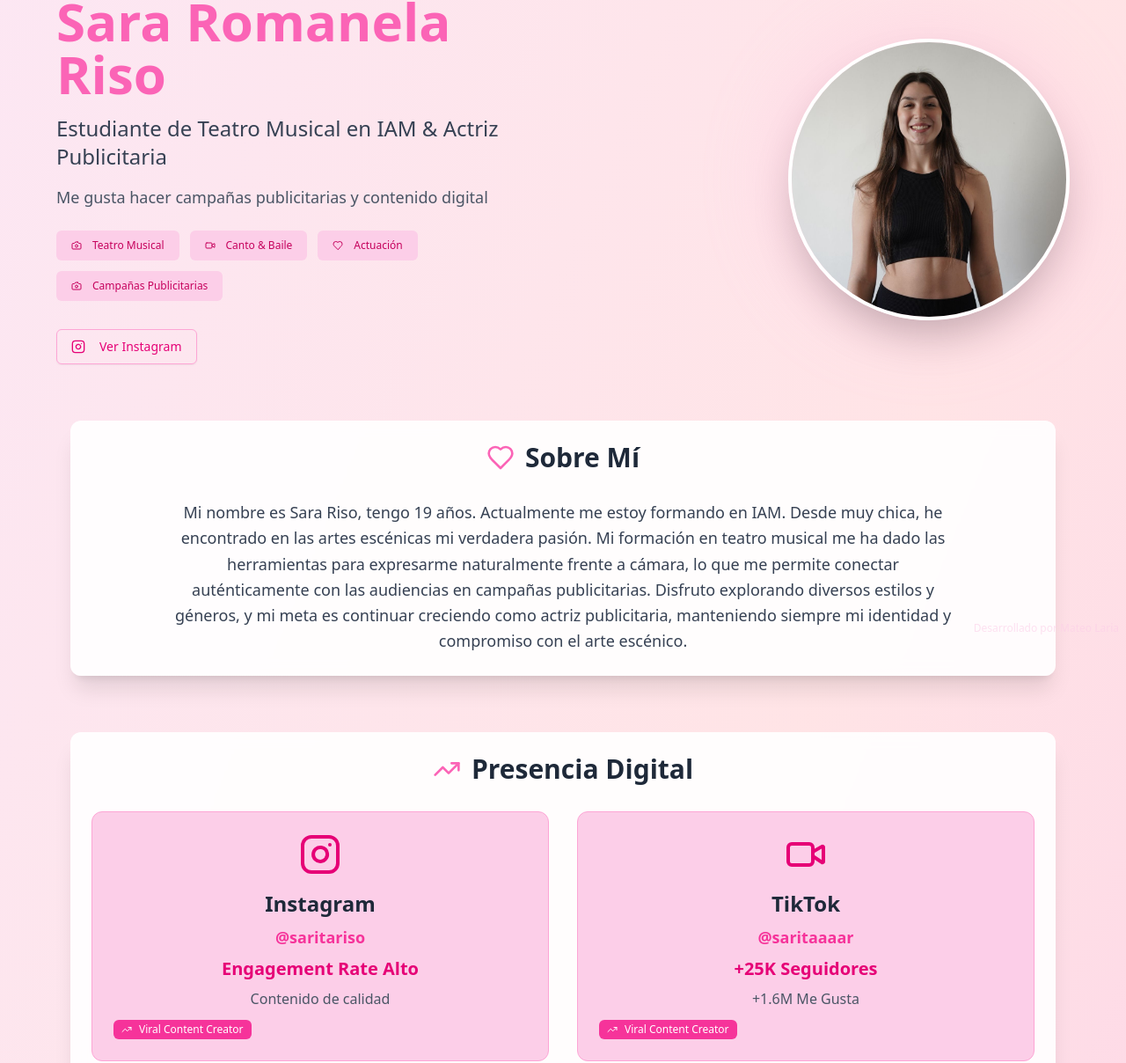
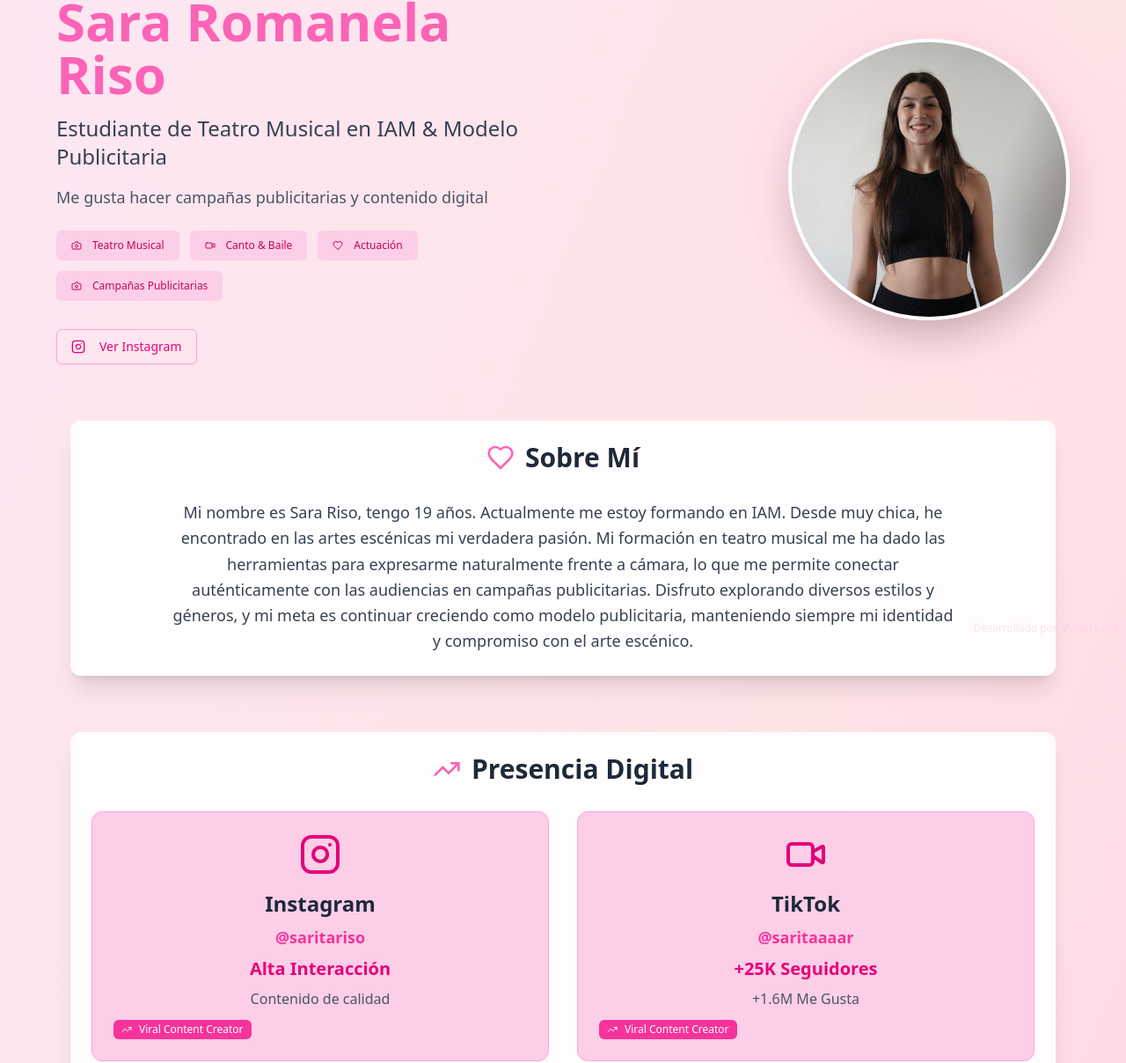
Before and after one commit to Laria-Mateo/sara-portfolio, a Next.js app: page / in a window 1280 px wide. Shown: the part 70-1278 px from the top of the page at 88% size. Built offline with nearby package versions, Linux system fonts and the light colour scheme.

Commit message:
fix - layout

```diff
--- a/app/layout.tsx
+++ b/app/layout.tsx
@@ -2,8 +2,8 @@ import type { Metadata } from 'next'
 import './globals.css'
 
 export const metadata: Metadata = {
-  title: 'Sara Romanela Riso - Estudiante de Teatro Musical & Actriz Publicitaria',
-  description: 'Portfolio profesional de Sara Romanela Riso, estudiante de teatro musical en IAM y actriz publicitaria especializada en campañas publicitarias y contenido digital.',
+  title: 'Sara Romanela Riso - Estudiante de Teatro Musical & Modelo Publicitaria',
+  description: 'Portfolio profesional de Sara Romanela Riso, estudiante de teatro musical en IAM y modelo publicitaria especializada en campañas publicitarias y contenido digital.',
 }
 
 export default function RootLayout({
--- a/components/layout/Footer.tsx
+++ b/components/layout/Footer.tsx
@@ -30,7 +30,7 @@ export function Footer() {
     <footer className="bg-pink-500 text-white py-12">
       <div className="max-w-6xl mx-auto px-4 text-center">
         <h3 className="text-2xl font-bold mb-4">Sara Romanela Riso</h3>
-        <p className="text-pink-200 mb-6">Estudiante de Teatro Musical en IAM & Actriz Publicitaria</p>
+        <p className="text-pink-200 mb-6">Estudiante de Teatro Musical en IAM & Modelo Publicitaria</p>
 
         <div className="flex justify-center gap-6 mb-6">
           <a href="https://www.instagram.com/saritariso/" target="_blank" rel="noopener noreferrer">
--- a/components/layout/Header.tsx
+++ b/components/layout/Header.tsx
@@ -12,7 +12,7 @@ export function Header() {
               Sara Romanela Riso
             </h1>
             <p className="text-xl md:text-2xl text-gray-700 font-light mb-4">
-              Estudiante de Teatro Musical en IAM & Actriz Publicitaria
+              Estudiante de Teatro Musical en IAM & Modelo Publicitaria
             </p>
             <p className="text-lg text-gray-600 mb-6">
               Me gusta hacer campañas publicitarias y contenido digital
@@ -54,7 +54,7 @@ export function Header() {
               <div className="relative w-80 h-80 rounded-full overflow-hidden border-4 border-white shadow-2xl">
                 <img
                   src="/images/sara-front.jpg"
-                  alt="Sara Romanela Riso - Estudiante de Teatro Musical en IAM & Actriz Publicitaria"
+                  alt="Sara Romanela Riso - Estudiante de Teatro Musical en IAM & Modelo Publicitaria"
                   className="object-cover object-center w-full h-full"
                   style={{ objectPosition: 'center 30%' }}
                 />
--- a/components/ui/sections/AboutSection.tsx
+++ b/components/ui/sections/AboutSection.tsx
@@ -13,7 +13,7 @@ export function AboutSection() {
         </CardHeader>
         <CardContent>
           <p className="text-lg text-gray-700 leading-relaxed text-center max-w-4xl mx-auto">
-            Mi nombre es Sara Riso, tengo 19 años. Actualmente me estoy formando en IAM. Desde muy chica, he encontrado en las artes escénicas mi verdadera pasión. Mi formación en teatro musical me ha dado las herramientas para expresarme naturalmente frente a cámara, lo que me permite conectar auténticamente con las audiencias en campañas publicitarias. Disfruto explorando diversos estilos y géneros, y mi meta es continuar creciendo como actriz publicitaria, manteniendo siempre mi identidad y compromiso con el arte escénico.
+            Mi nombre es Sara Riso, tengo 19 años. Actualmente me estoy formando en IAM. Desde muy chica, he encontrado en las artes escénicas mi verdadera pasión. Mi formación en teatro musical me ha dado las herramientas para expresarme naturalmente frente a cámara, lo que me permite conectar auténticamente con las audiencias en campañas publicitarias. Disfruto explorando diversos estilos y géneros, y mi meta es continuar creciendo como modelo publicitaria, manteniendo siempre mi identidad y compromiso con el arte escénico.
           </p>
         </CardContent>
       </Card>
--- a/components/ui/sections/SkillsSection.tsx
+++ b/components/ui/sections/SkillsSection.tsx
@@ -3,8 +3,7 @@ import { Award } from 'lucide-react'
 
 export function SkillsSection() {
   const skills = [
-    "Actuación para comerciales",
-    "Modelaje",
+    "Campañas publicitarias",
     "Creación de contenido",
     "Presencia en cámara",
     "Redes sociales",
--- a/components/ui/sections/SocialMediaSection.tsx
+++ b/components/ui/sections/SocialMediaSection.tsx
@@ -17,7 +17,7 @@ export function SocialMediaSection() {
     {
       platform: "Instagram",
       handle: "@saritariso",
-      metric: "Engagement Rate Alto",
+      metric: "Alta Interacción",
       icon: Instagram,
       description: "Contenido de calidad",
       highlight: true,
```
